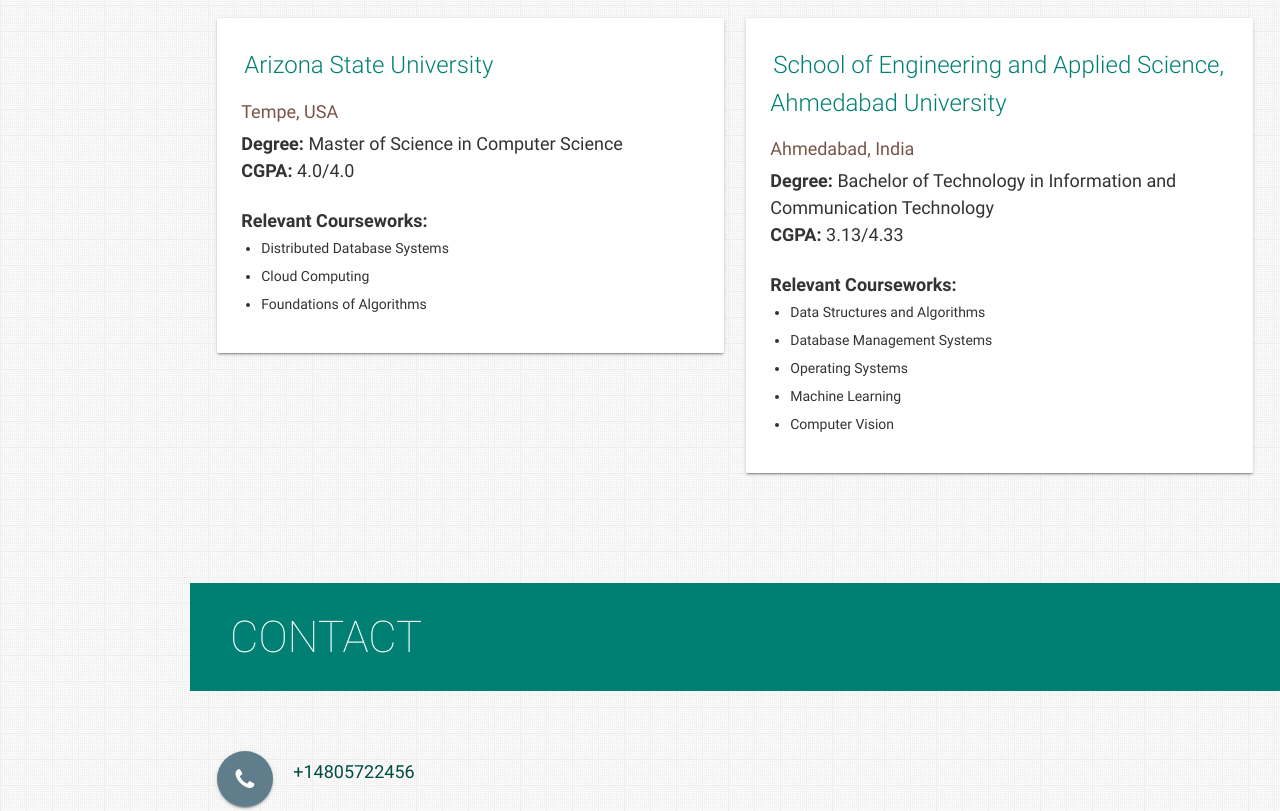
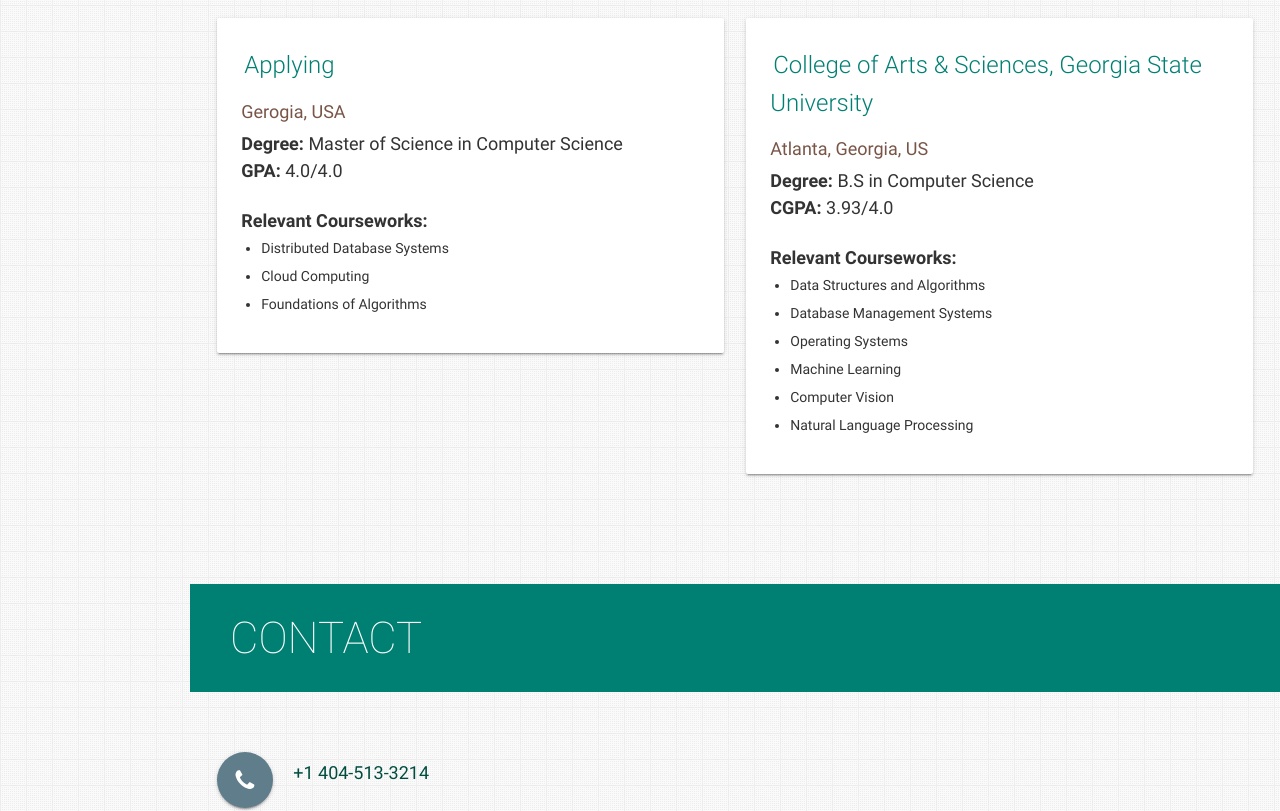
Before and after one commit to luantran06/luantran06.github.io, a plain HTML site: page index.html in a window 1280 px wide. Shown: the part 7041-7852 px from the top of the page. Drawn offline with nearby package versions, Linux system fonts and the light colour scheme.

Commit message:
Update index.html
updated

```diff
--- a/index.html
+++ b/index.html
@@ -877,13 +877,13 @@
             <div class="card">
               <div class="card-content">
                 <p>
-                  <span class="card-title"><a href="https://www.asu.edu/" target="_blank" class="teal-text hoverline">Arizona State University</a></span>
+                  <span class="card-title"><a href="https://www.asu.edu/" target="_blank" class="teal-text hoverline">Applying</a></span>
                 </p>
-                <p class="brown-text">Tempe, USA</p>
+                <p class="brown-text">Gerogia, USA</p>
                 <p>
                   <b>Degree: </b>Master of Science in Computer Science
                   <br>
-                  <b>CGPA: </b>4.0/4.0
+                  <b>GPA: </b>4.0/4.0
                 </p>
 
                 <ul>
@@ -906,14 +906,13 @@
             <div class="card">
               <div class="card-content">
                 <p>
-                  <span class="card-title"><a href="https://ahduni.edu.in/academics/schools-centres/school-of-engineering-and-applied-science/" target="_blank" class="teal-text hoverline">School of Engineering and Applied Science, Ahmedabad
-                      University</a></span>
+                  <span class="card-title"><a href="https://ahduni.edu.in/academics/schools-centres/school-of-engineering-and-applied-science/" target="_blank" class="teal-text hoverline">College of Arts & Sciences, Georgia State University</a></span>
                 </p>
-                <p class="brown-text">Ahmedabad, India</p>
+                <p class="brown-text">Atlanta, Georgia, US</p>
                 <p>
-                  <b>Degree: </b>Bachelor of Technology in Information and Communication Technology
+                  <b>Degree: </b>B.S in Computer Science
                   <br>
-                  <b>CGPA: </b>3.13/4.33
+                  <b>CGPA: </b>3.93/4.0
                 </p>
 
                 <ul>
@@ -925,6 +924,7 @@
                     <li>Operating Systems</li>
                     <li>Machine Learning</li>
                     <li>Computer Vision</li>
+                    <li>Natural Language Processing</li>
                   </ul>
                   </p>
 
@@ -941,9 +941,9 @@
       <h3 class="page-title white-text teal">Contact</h3>
       <div class="container">
         <p>
-          <a aria-label="Call Varad" data-position="top" data-tooltip="Call Varad"
+          <a aria-label="Call Luan" data-position="top" data-tooltip="Call Luan"
             class="btn-floating btn-large waves-effect waves-light blue-grey tooltipped"><i class="fa fa-phone"></i><a
-              aria-label="Call Luan">+14805722456</a></a>
+              aria-label="Call Luan">+1 404-513-3214</a></a>
         </p>
         <p>
           <a aria-label="Email Luan" href="mailto:congluan.0604@gmail.com" target="_blank" data-position="top"
```
